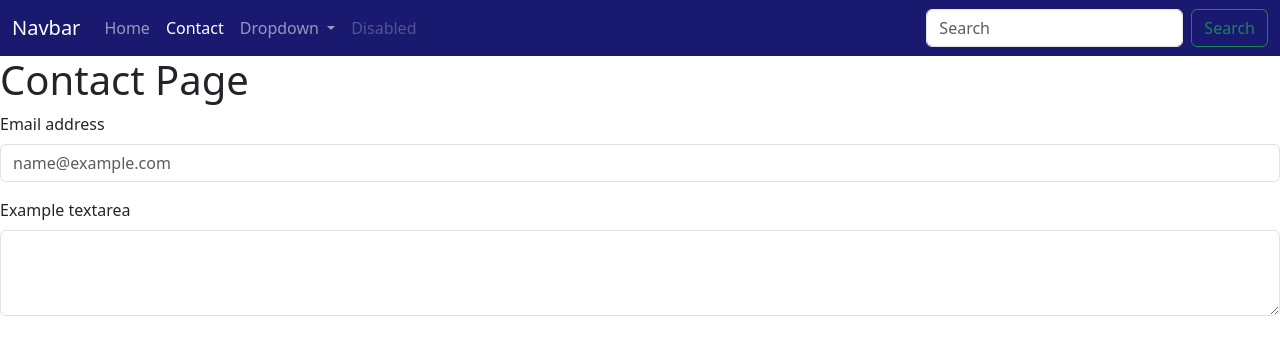
After one commit to ErgunSaylan/Resume_Ergun, a Django app: page /contact in a window 1280 px wide. The commit adds this page. Shown: the top 355 px of the page. Run offline with Django 5.2, Linux system fonts and the light colour scheme.

Commit message:
feat: create contact page

```diff
--- a/core/urls.py
+++ b/core/urls.py
@@ -1,6 +1,7 @@
 from django.urls import path
-from .views import index
+from .views import index, contact
 
 urlpatterns = [
     path('', index, name='index'),
+    path('contact', contact, name='contact'),
 ]
--- a/core/views.py
+++ b/core/views.py
@@ -4,3 +4,6 @@ from django.shortcuts import render
 
 def index(request):
     return render(request, 'index.html')
+
+def contact(request):
+    return render(request, 'contact.html')
--- /dev/null
+++ b/templates/contact.html
@@ -0,0 +1,71 @@
+<!DOCTYPE html>
+<html lang="en">
+<head>
+    <meta charset="UTF-8">
+    <title>Resume App</title>
+    <link href="https://cdn.jsdelivr.net/npm/bootstrap@5.3.5/dist/css/bootstrap.min.css" rel="stylesheet"
+          integrity="sha384-SgOJa3DmI69IUzQ2PVdRZhwQ+dy64/BUtbMJw1MZ8t5HZApcHrRKUc4W0kG879m7" crossorigin="anonymous">
+</head>
+<body>
+<nav class="navbar navbar-expand-lg bg-body-tertiary navbar-dark"
+     style="background-color: #191970 !important; color: white;" data-bs-theme="light">
+    <div class="container-fluid">
+        <a class="navbar-brand" href="#">Navbar</a>
+        <button class="navbar-toggler" type="button" data-bs-toggle="collapse" data-bs-target="#navbarSupportedContent"
+                aria-controls="navbarSupportedContent" aria-expanded="false" aria-label="Toggle navigation">
+            <span class="navbar-toggler-icon"></span>
+        </button>
+        <div class="collapse navbar-collapse" id="navbarSupportedContent">
+            <ul class="navbar-nav me-auto mb-2 mb-lg-0">
+                <li class="nav-item">
+                    <a class="nav-link" aria-current="page" href="/">Home</a>
+                </li>
+                <li class="nav-item">
+                    <a class="nav-link active" href="/contact">Contact</a>
+                </li>
+                <li class="nav-item dropdown">
+                    <a class="nav-link dropdown-toggle" href="#" role="button" data-bs-toggle="dropdown"
+                       aria-expanded="false">
+                        Dropdown
+                    </a>
+                    <ul class="dropdown-menu">
+                        <li><a class="dropdown-item" href="#">Action</a></li>
+                        <li><a class="dropdown-item" href="#">Another action</a></li>
+                        <li>
+                            <hr class="dropdown-divider">
+                        </li>
+                        <li><a class="dropdown-item" href="#">Something else here</a></li>
+                    </ul>
+                </li>
+                <li class="nav-item">
+                    <a class="nav-link disabled" aria-disabled="true">Disabled</a>
+                </li>
+            </ul>
+            <form class="d-flex" role="search">
+                <input class="form-control me-2" type="search" placeholder="Search" aria-label="Search">
+                <button class="btn btn-outline-success" type="submit">Search</button>
+            </form>
+        </div>
+    </div>
+</nav>
+<div class="div">
+    <div class="row">
+        <div class="col-md-12">
+            <h1>Contact Page</h1>
+        </div>
+    </div>
+    <div class="mb-3">
+        <label for="exampleFormControlInput1" class="form-label">Email address</label>
+        <input type="email" class="form-control" id="exampleFormControlInput1" placeholder="name@example.com">
+    </div>
+    <div class="mb-3">
+        <label for="exampleFormControlTextarea1" class="form-label">Example textarea</label>
+        <textarea class="form-control" id="exampleFormControlTextarea1" rows="3"></textarea>
+    </div>
+</div>
+<script src="https://cdn.jsdelivr.net/npm/bootstrap@5.3.5/dist/js/bootstrap.bundle.min.js"
+        integrity="sha384-k6d4wzSIapyDyv1kpU366/PK5hCdSbCRGRCMv+eplOQJWyd1fbcAu9OCUj5zNLiq"
+        crossorigin="anonymous"></script>
+
+</body>
+</html>
--- a/templates/index.html
+++ b/templates/index.html
@@ -18,10 +18,10 @@
         <div class="collapse navbar-collapse" id="navbarSupportedContent">
             <ul class="navbar-nav me-auto mb-2 mb-lg-0">
                 <li class="nav-item">
-                    <a class="nav-link active" aria-current="page" href="#">Home</a>
+                       <a class="nav-link active" aria-current="page" href="/">Home</a>
                 </li>
                 <li class="nav-item">
-                    <a class="nav-link" href="#">Link</a>
+                    <a class="nav-link" href="/contact">Contact</a>
                 </li>
                 <li class="nav-item dropdown">
                     <a class="nav-link dropdown-toggle" href="#" role="button" data-bs-toggle="dropdown"
```
